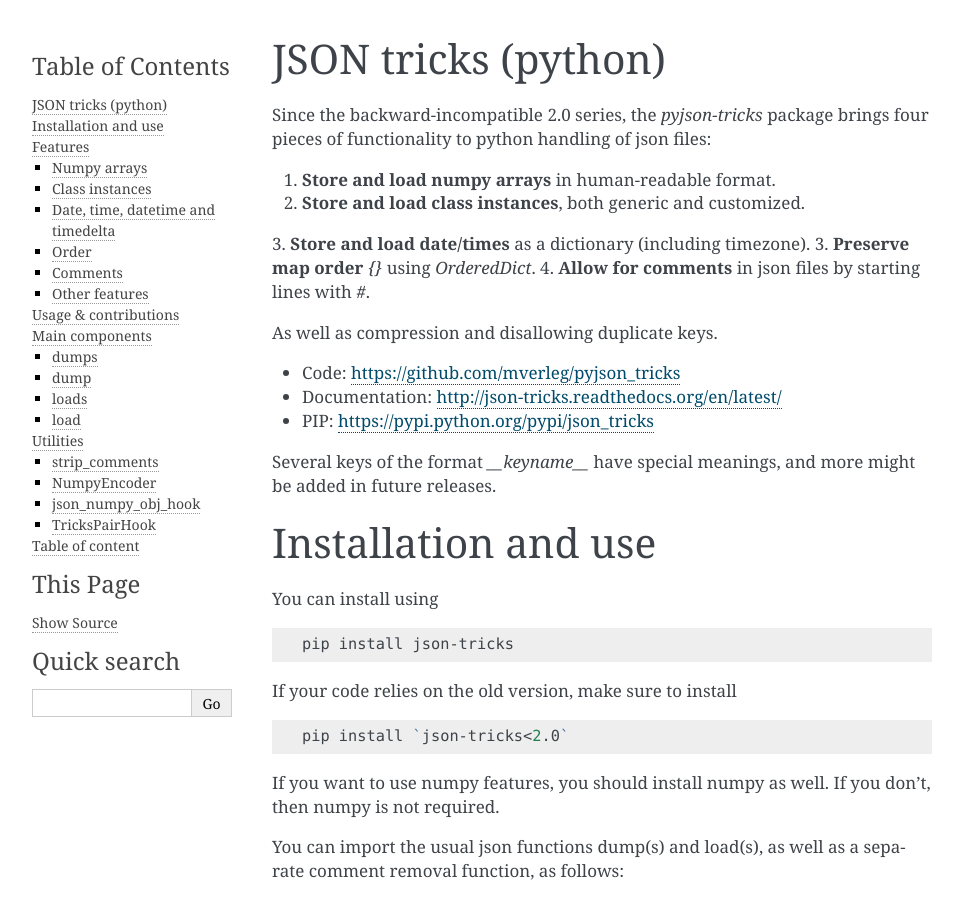
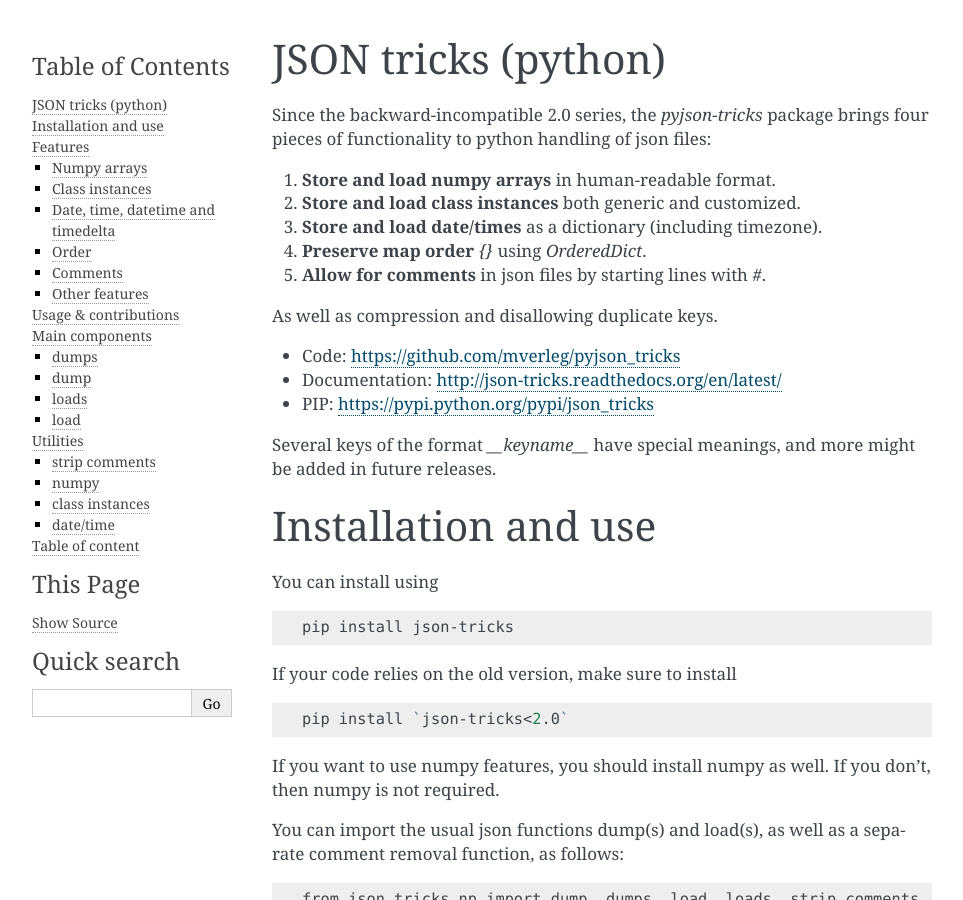
Before and after one commit to mverleg/pyjson_tricks, a Sphinx documentation site: the page built from docs/index.rst, in a window 1280 px wide and 900 px high. Shown: the whole window, without its empty margins (148-1111 px from the left). Built offline with Sphinx 7.4.7, drawn with Linux system fonts in a browser that asks for light colours; some of the changed text lies outside the part shown.

Commit message:
v3 beta: reorganized code to make it easier to chain encoders

```diff
--- a/README.rst
+++ b/README.rst
@@ -4,10 +4,10 @@
 Since the backward-incompatible 2.0 series, the `pyjson-tricks` package brings four pieces of functionality to python handling of json files:
 
 1. **Store and load numpy arrays** in human-readable format.
-2. **Store and load class instances**, both generic and customized.
+2. **Store and load class instances** both generic and customized.
 3. **Store and load date/times** as a dictionary (including timezone).
-3. **Preserve map order** `{}` using `OrderedDict`.
-4. **Allow for comments** in json files by starting lines with `#`.
+4. **Preserve map order** `{}` using `OrderedDict`.
+5. **Allow for comments** in json files by starting lines with `#`.
 
 As well as compression and disallowing duplicate keys.
 
@@ -232,4 +232,4 @@
 .. _package: https://pypi.python.org/pypi/commentjson/
 .. _pull: https://github.com/vaidik/commentjson/pull/11
 .. _performance: http://stackoverflow.com/a/8177061/723090
-.. _`_kind of allowed:` http://stackoverflow.com/questions/21832701/does-json-syntax-allow-duplicate-keys-in-an-object
+.. _`kind of allowed`: http://stackoverflow.com/questions/21832701/does-json-syntax-allow-duplicate-keys-in-an-object
--- a/docs/index.rst
+++ b/docs/index.rst
@@ -41,26 +41,31 @@
 Utilities
 ---------------------------------------
 
-strip_comments
+strip comments
 +++++++++++++++++++++++++++++++++++++++
 
-.. autofunction:: json_tricks.nonp.strip_comments
+.. autofunction:: json_tricks.comment.strip_comments
 
-NumpyEncoder
+numpy
 +++++++++++++++++++++++++++++++++++++++
 
-.. autoclass:: json_tricks.np.NumpyEncoder
-
-json_numpy_obj_hook
-+++++++++++++++++++++++++++++++++++++++
+.. autofunction:: json_tricks.np.numpy_encode
 
 .. autofunction:: json_tricks.np.json_numpy_obj_hook
 
-TricksPairHook
+class instances
 +++++++++++++++++++++++++++++++++++++++
 
-.. autoclass:: json_tricks.nonp.TricksPairHook
+.. autofunction:: json_tricks.encoders.class_instance_encode
 
+.. autoclass:: json_tricks.decoders.ClassInstanceHook
+
+date/time
++++++++++++++++++++++++++++++++++++++++
+
+.. autofunction:: json_tricks.encoders.json_date_time_encode
+
+.. autofunction:: json_tricks.decoders.json_date_time_hook
 
 Table of content
 ---------------------------------------
--- a/json_tricks/__init__.py
+++ b/json_tricks/__init__.py
@@ -8,7 +8,7 @@
 	import numpy
 except ImportError:
 	NUMPY_MODE = False
-	from .nonp import dumps, dump, loads, load, NoNumpyException, json_nonumpy_obj_hook, json_nonumpy_obj_hook
+	from .nonp import dumps, dump, loads, load, nonumpy_encode as numpy_encode, json_nonumpy_obj_hook as json_numpy_obj_hook, NoNumpyException
 else:
 	NUMPY_MODE = True
-	from .np import dumps, dump, loads, load, numpy_encode, NumpyEncoder, json_numpy_obj_hook
+	from .np import dumps, dump, loads, load, numpy_encode, NumpyEncoder, json_numpy_obj_hook, NoNumpyException
```
Also changed, not shown: 1 other file.
